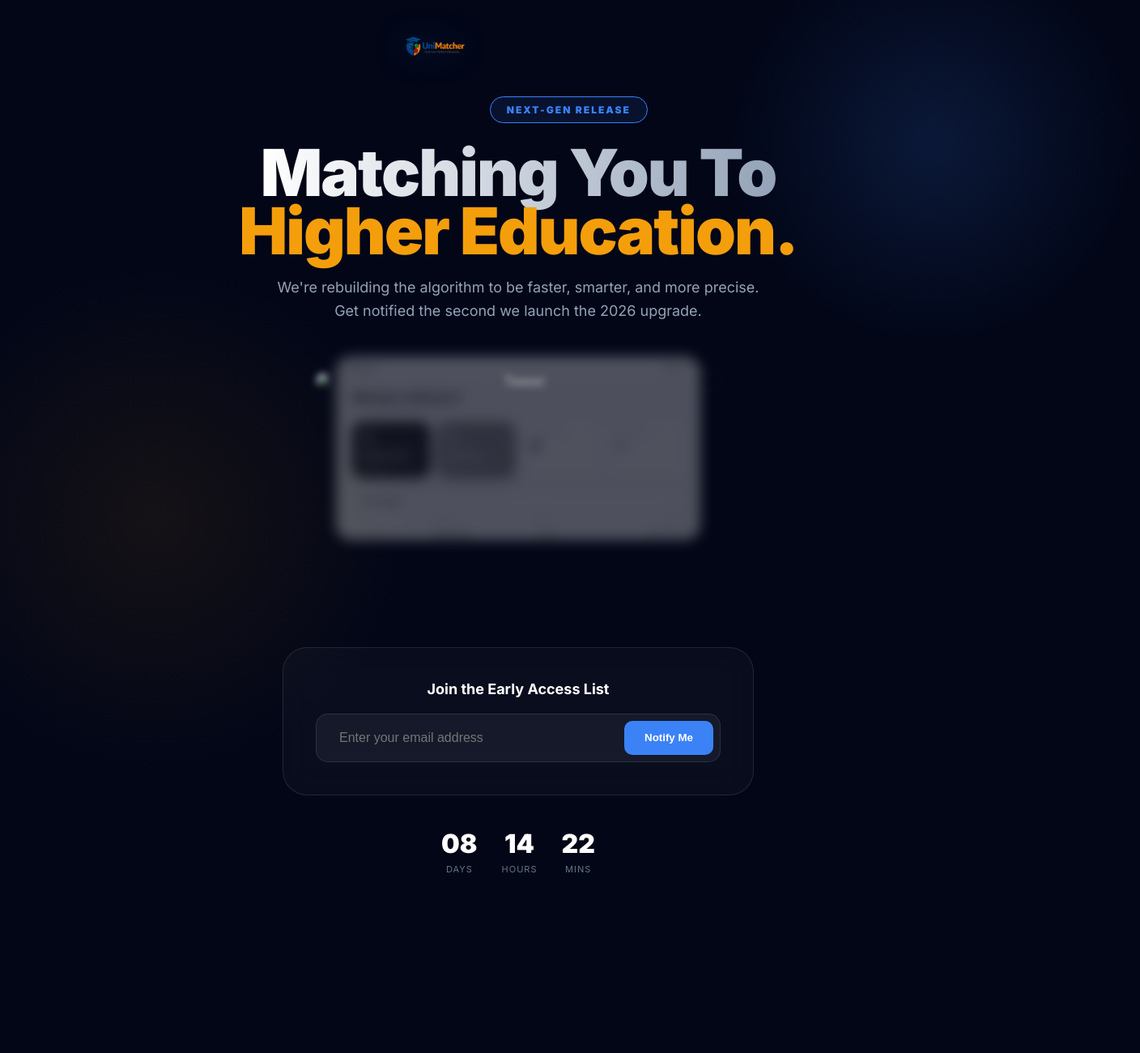
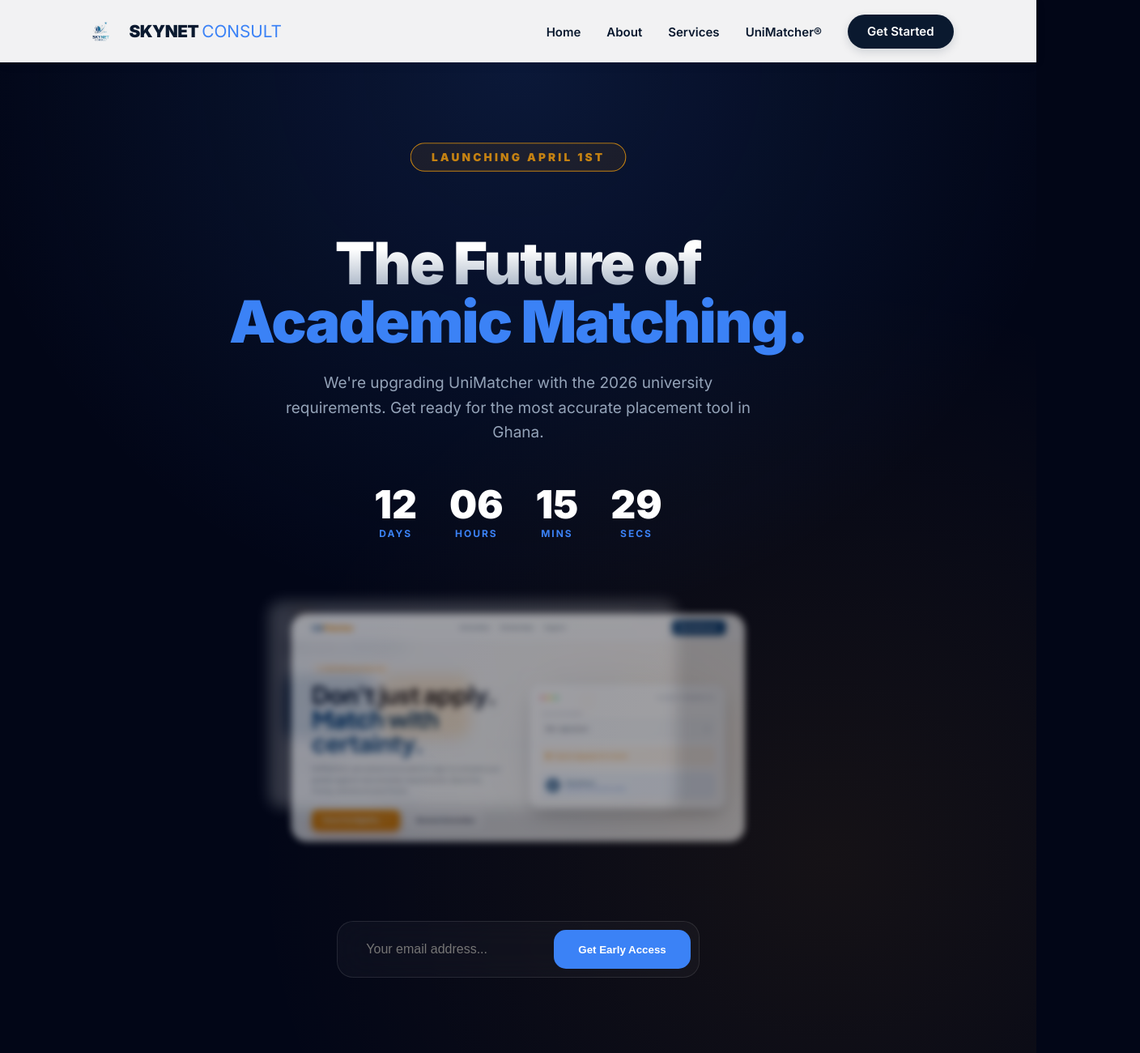
Before and after one commit to sky234face/skynet-consult, a plain HTML site: page unimatcher.html in a window 1280 px wide. Shown: the top 1300 px of the page at 81% size, 1408 px wide, since content can reach past the window. Before the commit the page ends 1101 px from the top, so only its background shows below. Drawn offline with Linux system fonts and the light colour scheme.

Commit message:
Add files via upload

```diff
--- a/unimatcher.html
+++ b/unimatcher.html
@@ -3,7 +3,7 @@
 <head>
     <meta charset="UTF-8">
     <meta name="viewport" content="width=device-width, initial-scale=1.0">
-    <title>UniMatcher | Evolution Coming Soon</title>
+    <title>UniMatcher | Launching April 1st</title>
     <link rel="icon" type="image/png" href="images/Skynet.png">
     <link href="https://fonts.googleapis.com/css2?family=Inter:wght@400;600;700;900&display=swap" rel="stylesheet">
     <style>
@@ -18,246 +18,242 @@
         body {
             background-color: var(--dark-bg);
             color: white;
+            margin: 0;
+            overflow-x: hidden;
             font-family: 'Inter', sans-serif;
-            margin: 0;
+        }
+
+        /* --- PREVENT CONFLICT WITH GLOBAL.JS --- */
+        .coming-soon-wrapper {
+            min-height: 80vh;
             display: flex;
             flex-direction: column;
             align-items: center;
             justify-content: center;
-            min-height: 100vh;
-            overflow-x: hidden;
+            padding: 100px 5%;
+            position: relative;
+            text-align: center;
         }
 
-        /* --- AMBIENT BACKGROUND --- */
-        .glow {
+        /* --- AMBIENT OVERLAY --- */
+        .glow-bg {
             position: absolute;
-            width: 40vw;
-            height: 40vw;
-            background: radial-gradient(circle, rgba(59, 130, 246, 0.15) 0%, transparent 70%);
-            top: -10%;
-            right: -10%;
+            top: 0;
+            left: 0;
+            width: 100%;
+            height: 100%;
+            background: radial-gradient(circle at 50% 0%, rgba(59, 130, 246, 0.15) 0%, transparent 50%),
+                        radial-gradient(circle at 80% 80%, rgba(245, 158, 11, 0.08) 0%, transparent 50%);
             z-index: -1;
         }
 
-        .glow-2 {
-            position: absolute;
-            width: 50vw;
-            height: 50vw;
-            background: radial-gradient(circle, rgba(245, 158, 11, 0.08) 0%, transparent 70%);
-            bottom: -20%;
-            left: -10%;
-            z-index: -1;
+        .status-badge {
+            background: rgba(245, 158, 11, 0.1);
+            border: 1px solid var(--uni-orange);
+            color: var(--uni-orange);
+            padding: 8px 24px;
+            border-radius: 100px;
+            font-size: 13px;
+            font-weight: 800;
+            text-transform: uppercase;
+            letter-spacing: 3px;
+            margin-bottom: 30px;
+            display: inline-block;
+            animation: pulse 2s infinite;
         }
 
-        /* --- CONTENT WRAPPER --- */
-        .container {
-            text-align: center;
-            padding: 20px;
-            max-width: 900px;
-            z-index: 10;
+        @keyframes pulse {
+            0% { transform: scale(1); opacity: 1; }
+            50% { transform: scale(1.05); opacity: 0.8; }
+            100% { transform: scale(1); opacity: 1; }
         }
 
-        .product-logo {
-            height: 80px;
-            margin-bottom: 40px;
-            filter: drop-shadow(0 0 20px rgba(59, 130, 246, 0.3));
-        }
-
-        .status-badge {
-            background: rgba(59, 130, 246, 0.1);
-            border: 1px solid var(--uni-blue);
-            color: var(--uni-blue);
-            padding: 8px 20px;
-            border-radius: 100px;
-            font-size: 12px;
-            font-weight: 800;
-            text-transform: uppercase;
-            letter-spacing: 2px;
-            margin-bottom: 25px;
-            display: inline-block;
-        }
-
-        h1 {
-            font-size: clamp(2.5rem, 8vw, 5rem);
+        .main-title {
+            font-size: clamp(2.5rem, 8vw, 4.5rem);
             font-weight: 900;
             letter-spacing: -2px;
-            margin: 0 0 20px 0;
-            line-height: 0.9;
+            line-height: 1;
+            margin-bottom: 25px;
         }
 
         .gradient-text {
-            background: linear-gradient(90deg, #fff, #94a3b8);
+            background: linear-gradient(180deg, #fff 30%, #94a3b8 100%);
             -webkit-background-clip: text;
             -webkit-text-fill-color: transparent;
         }
 
-        p {
+        .sub-text {
             color: #94a3b8;
-            font-size: 18px;
+            font-size: 19px;
+            max-width: 600px;
+            margin: 0 auto 50px;
             line-height: 1.6;
-            max-width: 600px;
-            margin: 0 auto 40px;
         }
 
-        /* --- PREVIEW STACK --- */
-        .preview-stack {
+        /* --- STACKED PREVIEW --- */
+        .preview-box {
             position: relative;
-            height: 300px;
-            margin-bottom: 60px;
+            width: 100%;
+            max-width: 700px;
+            height: 350px;
+            margin: 0 auto 60px;
         }
 
         .preview-img {
             position: absolute;
-            width: 500px;
+            width: 80%;
+            border-radius: 20px;
+            border: 1px solid var(--glass-border);
             left: 50%;
             transform: translateX(-50%);
+            transition: 0.8s cubic-bezier(0.2, 0.8, 0.2, 1);
+        }
+
+        .img-1 { top: 0; z-index: 1; opacity: 0.2; filter: blur(10px); transform: translateX(-60%) scale(0.9); }
+        .img-2 { top: 30px; z-index: 2; opacity: 0.5; filter: blur(4px); }
+
+        .preview-box:hover .img-1 { transform: translateX(-80%) rotate(-5deg); opacity: 0.4; filter: blur(2px); }
+        .preview-box:hover .img-2 { transform: translateX(-20%) rotate(5deg); opacity: 0.8; filter: blur(0); }
+
+        /* --- COUNTDOWN --- */
+        .countdown-grid {
+            display: flex;
+            justify-content: center;
+            gap: 40px;
+            margin-bottom: 60px;
+        }
+
+        .time-box span {
+            display: block;
+            font-size: 48px;
+            font-weight: 900;
+            color: white;
+            line-height: 1;
+        }
+
+        .time-box label {
+            font-size: 12px;
+            color: var(--uni-blue);
+            text-transform: uppercase;
+            font-weight: 700;
+            letter-spacing: 2px;
+        }
+
+        /* --- FORM --- */
+        .notify-form {
+            background: var(--glass);
+            backdrop-filter: blur(20px);
+            padding: 10px;
             border-radius: 20px;
             border: 1px solid var(--glass-border);
-            opacity: 0.3;
-            filter: blur(8px) grayscale(100%);
-            transition: 0.5s ease;
-        }
-
-        .preview-img.main {
-            opacity: 0.6;
-            filter: blur(4px);
-            top: 20px;
-        }
-
-        .preview-img.back {
-            width: 450px;
-            top: 0;
-            z-index: -1;
-        }
-
-        /* --- GLASS FORM --- */
-        .notify-card {
-            background: var(--glass);
-            backdrop-filter: blur(20px);
-            padding: 40px;
-            border-radius: 30px;
-            border: 1px solid var(--glass-border);
+            display: flex;
             max-width: 500px;
             margin: 0 auto;
         }
 
-        .input-group {
-            display: flex;
-            gap: 10px;
-            background: rgba(255,255,255,0.05);
-            padding: 8px;
-            border-radius: 15px;
-            border: 1px solid var(--glass-border);
-        }
-
-        input {
+        .notify-form input {
             background: transparent;
             border: none;
             color: white;
-            padding: 12px 20px;
-            flex-grow: 1;
+            padding: 15px 25px;
+            flex: 1;
+            outline: none;
             font-size: 16px;
-            outline: none;
         }
 
-        .btn-notify {
+        .btn-launch {
             background: var(--uni-blue);
             color: white;
             border: none;
-            padding: 12px 25px;
-            border-radius: 10px;
+            padding: 15px 30px;
+            border-radius: 15px;
             font-weight: 700;
             cursor: pointer;
             transition: 0.3s;
         }
 
-        .btn-notify:hover {
-            background: #2563eb;
-            transform: scale(1.05);
-        }
-
-        /* --- COUNTDOWN --- */
-        .timer {
-            display: flex;
-            justify-content: center;
-            gap: 30px;
-            margin-top: 40px;
-        }
-
-        .timer-unit span {
-            display: block;
-            font-size: 32px;
-            font-weight: 800;
-            color: white;
-        }
-
-        .timer-unit label {
-            font-size: 11px;
-            color: #64748b;
-            text-transform: uppercase;
-            letter-spacing: 1px;
-        }
+        .btn-launch:hover { background: #2563eb; transform: translateY(-2px); }
 
         @media (max-width: 768px) {
-            .preview-img { width: 90%; }
-            .input-group { flex-direction: column; background: transparent; border: none; padding: 0; }
-            input { background: var(--glass); border: 1px solid var(--glass-border); border-radius: 10px; margin-bottom: 10px; }
+            .countdown-grid { gap: 20px; }
+            .time-box span { font-size: 32px; }
+            .notify-form { flex-direction: column; padding: 20px; background: none; border: none; }
+            .notify-form input { background: var(--glass); border: 1px solid var(--glass-border); border-radius: 15px; margin-bottom: 10px; }
         }
     </style>
 </head>
 <body>
 
-    <div class="glow"></div>
-    <div class="glow-2"></div>
+    <main class="coming-soon-wrapper">
+        <div class="glow-bg"></div>
 
-    <div class="container">
-        <img src="images/unimatcher-logo.png" alt="UniMatcher" class="product-logo">
+        <div class="status-badge">Launching April 1st</div>
 
-        <div class="status-badge">Next-Gen Release</div>
-
-        <h1><span class="gradient-text">Matching You To</span><br>
-            <span style="color: var(--uni-orange);">Higher Education.</span>
+        <h1 class="main-title">
+            <span class="gradient-text">The Future of</span><br>
+            <span style="color: var(--uni-blue);">Academic Matching.</span>
         </h1>
 
-        <p>We're rebuilding the algorithm to be faster, smarter, and more precise. Get notified the second we launch the 2026 upgrade.</p>
+        <p class="sub-text">
+            We're upgrading UniMatcher with the 2026 university requirements.
+            Get ready for the most accurate placement tool in Ghana.
+        </p>
 
-        <div class="preview-stack">
-            <img src="images/dash.png" class="preview-img back" alt="Teaser">
-            <img src="images/UI UniMatcher.jpg" class="preview-img main" alt="Teaser">
-        </div>
-
-        <div class="notify-card">
-            <h3 style="margin-top: 0; margin-bottom: 20px; font-size: 18px;">Join the Early Access List</h3>
-            <div class="input-group">
-                <input type="email" placeholder="Enter your email address">
-                <button class="btn-notify">Notify Me</button>
+        <div class="countdown-grid">
+            <div class="time-box">
+                <span id="days">00</span>
+                <label>Days</label>
+            </div>
+            <div class="time-box">
+                <span id="hours">00</span>
+                <label>Hours</label>
+            </div>
+            <div class="time-box">
+                <span id="minutes">00</span>
+                <label>Mins</label>
+            </div>
+            <div class="time-box">
+                <span id="seconds">00</span>
+                <label>Secs</label>
             </div>
         </div>
 
-        <div class="timer">
-            <div class="timer-unit">
-                <span id="days">08</span>
-                <label>Days</label>
-            </div>
-            <div class="timer-unit">
-                <span id="hours">14</span>
-                <label>Hours</label>
-            </div>
-            <div class="timer-unit">
-                <span id="mins">22</span>
-                <label>Mins</label>
-            </div>
+        <div class="preview-box">
+            <img src="images/dash.png" class="preview-img img-1" alt="Dashboard Preview">
+            <img src="images/UI UniMatcher.png" class="preview-img img-2" alt="UI Preview">
         </div>
-    </div>
+
+        <div class="notify-form">
+            <input type="email" placeholder="Your email address...">
+            <button class="btn-launch">Get Early Access</button>
+        </div>
+    </main>
+
+    <script src="global.js"></script>
 
     <script>
-        // Simple Countdown Logic
-        function updateTimer() {
-            const launchDate = new Date();
-            launchDate.setDate(launchDate.getDate() + 8); // Fake 8-day countdown
+        // TARGET DATE: April 1st, 2026
+        const targetDate = new Date("April 1, 2026 00:00:00").getTime();
 
-            // You can replace this with a real countdown logic if you have a launch date!
-        }
+        const timer = setInterval(function() {
+            const now = new Date().getTime();
+            const distance = targetDate - now;
+
+            const d = Math.floor(distance / (1000 * 60 * 60 * 24));
+            const h = Math.floor((distance % (1000 * 60 * 60 * 24)) / (1000 * 60 * 60));
+            const m = Math.floor((distance % (1000 * 60 * 60)) / (1000 * 60));
+            const s = Math.floor((distance % (1000 * 60)) / 1000);
+
+            document.getElementById("days").innerHTML = d.toString().padStart(2, '0');
+            document.getElementById("hours").innerHTML = h.toString().padStart(2, '0');
+            document.getElementById("minutes").innerHTML = m.toString().padStart(2, '0');
+            document.getElementById("seconds").innerHTML = s.toString().padStart(2, '0');
+
+            if (distance < 0) {
+                clearInterval(timer);
+                document.querySelector(".countdown-grid").innerHTML = "<h3>WE ARE LIVE!</h3>";
+            }
+        }, 1000);
     </script>
 </body>
 </html>
```
